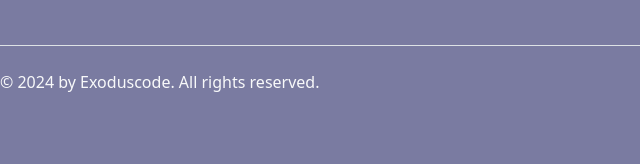
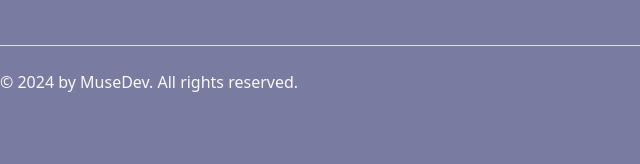
Before and after one commit to Exoduscode/muse3, a plain HTML site: page index.html in a window 1280 px wide. Shown: the part 2576-2740 px from the top of the page, 0-640 px from the left. Drawn offline with nearby package versions, Linux system fonts and the light colour scheme.

Commit message:
Update index.html

```diff
--- a/index.html
+++ b/index.html
@@ -216,7 +216,7 @@
               </div>
 
               <div class="d-flex flex-column flex-sm-row justify-content-between py-4 my-4 border-top">
-                <p>&copy; 2024 by Exoduscode. All rights reserved.</p>
+                <p>&copy; 2024 by MuseDev. All rights reserved.</p>
                 <ul class="list-unstyled d-flex" style="font-size: 20px;">
                   <li class="ms-3"><a href="#"><i class="bi bi-facebook"></i></a></li>
                   <li class="ms-3"><a href="#"><i class="bi bi-whatsapp"></i></a></li>
```
